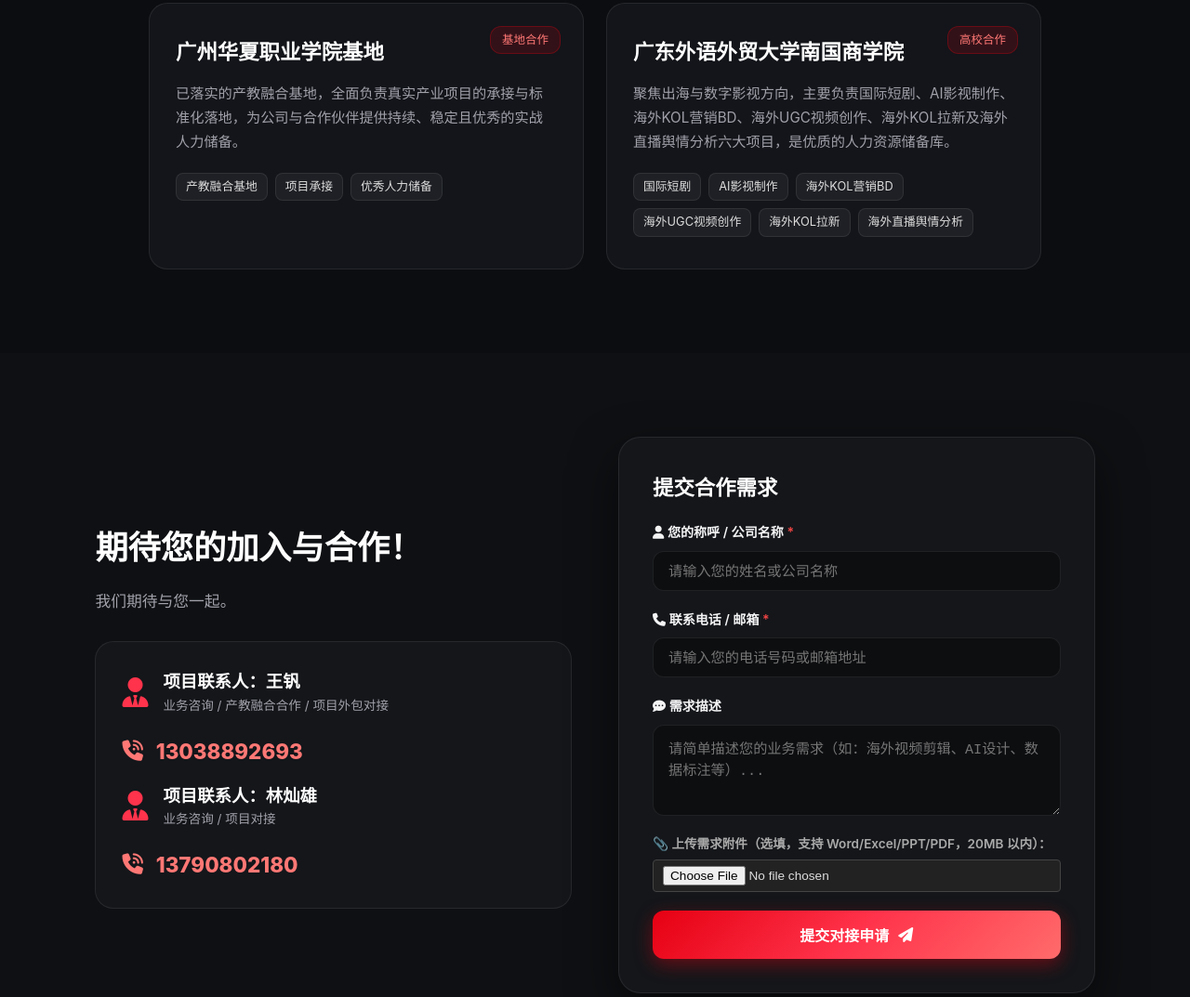
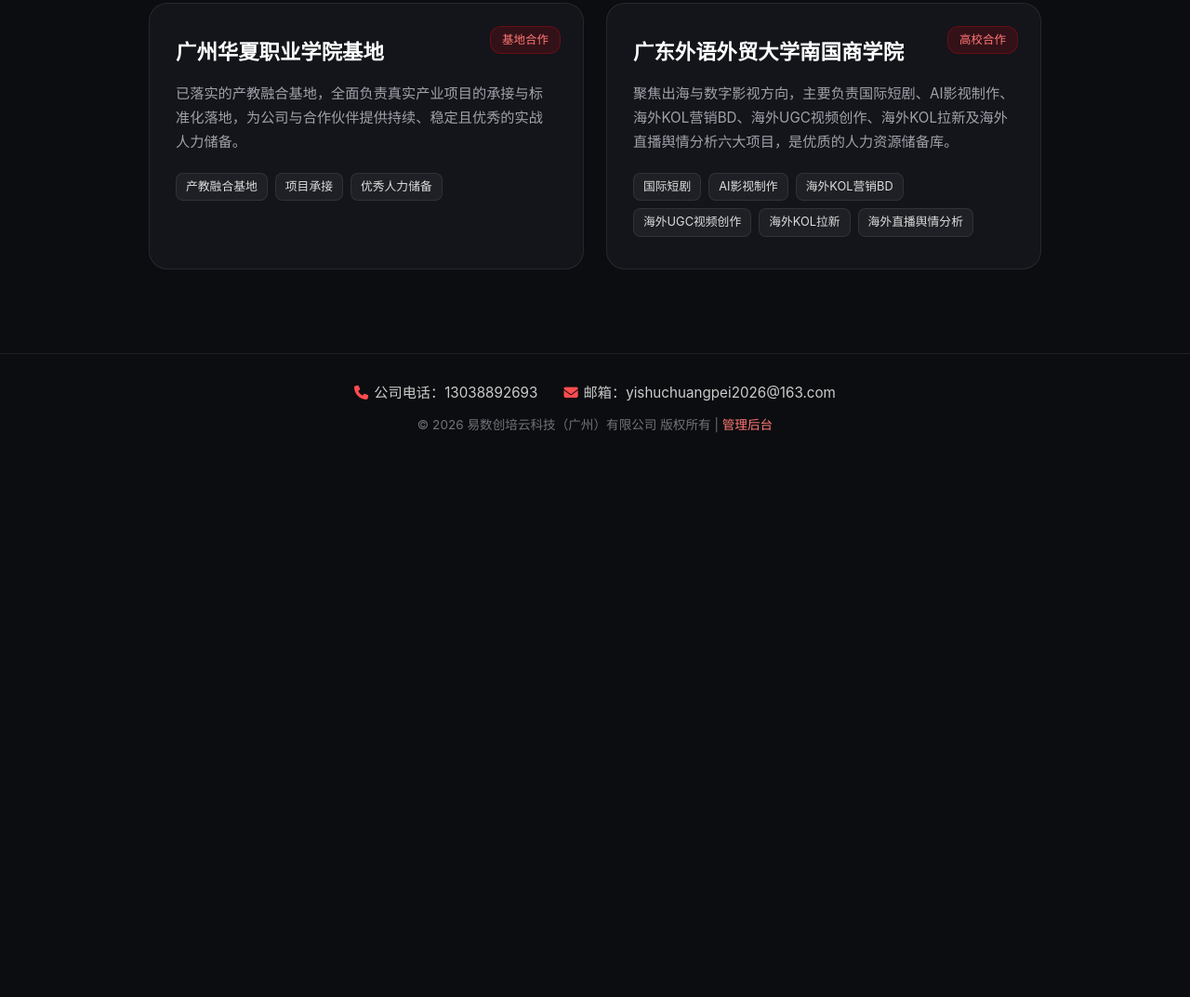
Before and after one commit to songbanshatang0429-ops/yi-shu-chuang-pei, a plain HTML site: page frontend/index.html in a window 1280 px wide. Shown: the part 2522-3595 px from the top of the page at 93% size. After the commit the page ends 3021 px from the top, so only its background shows below. Drawn offline with Linux system fonts and the light colour scheme.

Commit message:
移除合作对接表单板块，页脚添加公司电话与邮箱

```diff
--- a/frontend/index.html
+++ b/frontend/index.html
@@ -57,6 +57,30 @@
             margin: 0 auto;
         }
 
+        /* 页脚官方联系信息样式 */
+        .footer-contact {
+            display: flex;
+            justify-content: center;
+            align-items: center;
+            gap: 28px;
+            margin-bottom: 12px;
+            font-size: 0.95rem;
+            color: #ccc;
+            flex-wrap: wrap;
+        }
+        .footer-contact a {
+            color: inherit;
+            text-decoration: none;
+            transition: color 0.2s ease;
+        }
+        .footer-contact a:hover {
+            color: #ff3b30;
+        }
+        .footer-contact i {
+            margin-right: 6px;
+            color: #ff4d4f;
+        }
+
         /* 手机端屏幕 (小于 768px) 自动切换为单列 */
         @media (max-width: 768px) {
             .sub-service-grid.grid-3,
@@ -67,6 +91,10 @@
             }
             .logo-img {
                 height: 40px !important;
+            }
+            .footer-contact {
+                flex-direction: column;
+                gap: 8px;
             }
         }
     </style>
@@ -316,70 +344,6 @@
         </div>
     </section>
 
-    <!-- 联系方式 -->
-    <section id="contact" class="contact-section">
-        <div class="contact-container">
-            <div class="contact-info-side">
-                <h2>期待您的加入与合作！</h2>
-                <p>我们期待与您一起。</p>
-                <div class="direct-contact-box">
-                    <div class="contact-person">
-                        <i class="fa-solid fa-user-tie"></i>
-                        <div>
-                            <strong>项目联系人：王钒</strong>
-                            <p>业务咨询 / 产教融合合作 / 项目外包对接</p>
-                        </div>
-                    </div>
-                    <div class="contact-phone">
-                        <i class="fa-solid fa-phone-volume"></i>
-                        <a href="tel:13038892693">13038892693</a>
-                    </div>
-
-                    <div class="contact-person" style="margin-top: 15px;">
-                        <i class="fa-solid fa-user-tie"></i>
-                        <div>
-                            <strong>项目联系人：林灿雄</strong>
-                            <p>业务咨询 / 项目对接</p>
-                        </div>
-                    </div>
-                    <div class="contact-phone">
-                        <i class="fa-solid fa-phone-volume"></i>
-                        <a href="tel:13790802180">13790802180</a>
-                    </div>
-                </div>
-            </div>
-
-            <div class="contact-form-side">
-                <form id="contactForm" class="contact-form">
-                    <h3>提交合作需求</h3>
-                    <div class="form-group">
-                        <label for="cusName"><i class="fa-solid fa-user"></i> 您的称呼 / 公司名称 <span class="required">*</span></label>
-                        <input type="text" id="cusName" placeholder="请输入您的姓名或公司名称" required>
-                    </div>
-                    <div class="form-group">
-                        <label for="cusPhone"><i class="fa-solid fa-phone"></i> 联系电话 / 邮箱 <span class="required">*</span></label>
-                        <input type="tel" id="cusPhone" placeholder="请输入您的电话号码或邮箱地址" required>
-                    </div>
-                    <div class="form-group">
-                        <label for="cusDemand"><i class="fa-solid fa-comment-dots"></i> 需求描述</label>
-                        <textarea id="cusDemand" rows="4" placeholder="请简单描述您的业务需求（如：海外视频剪辑、AI设计、数据标注等）..."></textarea>
-
-                        <div style="margin-top: 12px; text-align: left;">
-                            <label for="attachmentInput" style="font-size: 0.85rem; color: #aaa; display: block; margin-bottom: 6px;">
-                                📎 上传需求附件（选填，支持 Word/Excel/PPT/PDF，20MB 以内）：
-                            </label>
-                            <input type="file" id="attachmentInput" accept=".doc,.docx,.xls,.xlsx,.ppt,.pptx,.pdf,.zip,.rar" style="font-size: 0.85rem; color: #ddd; background: #222; padding: 6px 10px; border-radius: 4px; border: 1px solid #444; width: 100%;">
-                        </div>
-                    </div>
-                    <button type="submit" class="btn-submit">
-                        <span>提交对接申请</span>
-                        <i class="fa-solid fa-paper-plane"></i>
-                    </button>
-                </form>
-            </div>
-        </div>
-    </section>
-
     <!-- 弹窗 -->
     <div id="detailModal" class="modal-backdrop" onclick="closeDetailModal(event)">
         <div class="modal-content">
@@ -388,8 +352,12 @@
         </div>
     </div>
 
-    <!-- 页脚 -->
+    <!-- 页脚：展示官方电话、邮箱与版权信息 -->
     <footer class="footer">
+        <div class="footer-contact">
+            <span><i class="fa-solid fa-phone"></i>公司电话：<a href="tel:13038892693">13038892693</a></span>
+            <span><i class="fa-solid fa-envelope"></i>邮箱：<a href="mailto:yishuchuangpei2026@163.com">yishuchuangpei2026@163.com</a></span>
+        </div>
         <p>&copy; 2026 易数创培云科技（广州）有限公司 版权所有 | <a href="admin.html" class="admin-link" target="_blank">管理后台</a></p>
     </footer>
 
```
